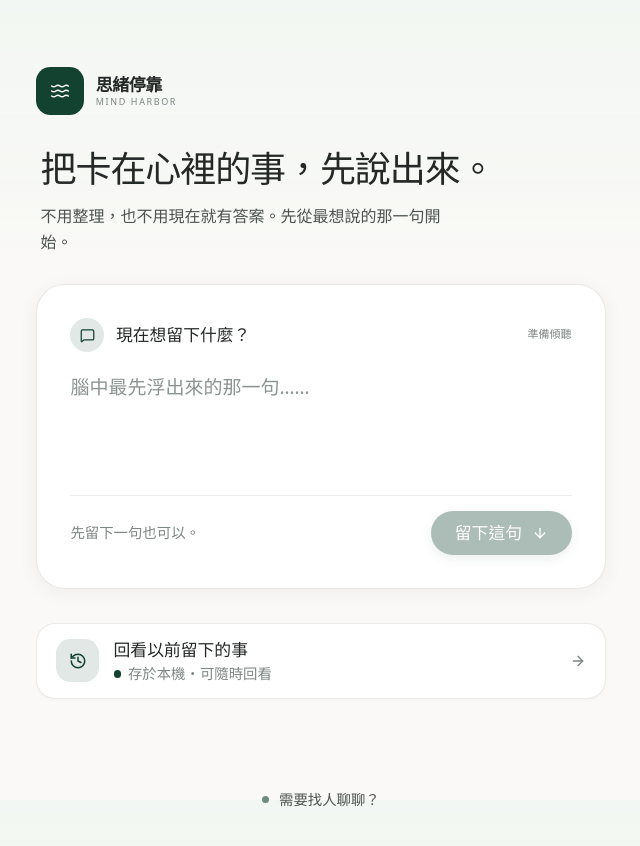
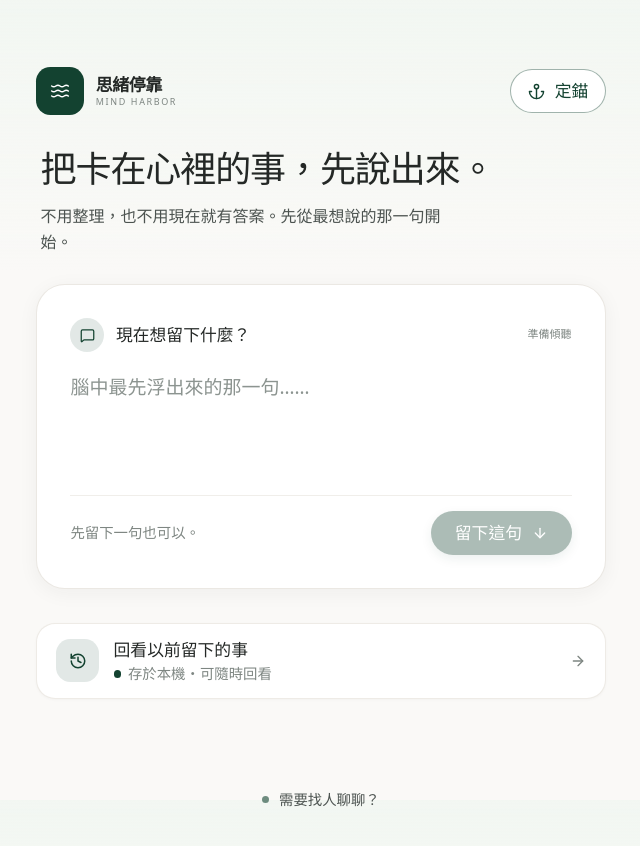
Before and after one commit to q5089877/privateMind, a React (Vite) app: page / in a window 1280 px wide. Shown: the top 846 px of the page, without its empty margins (319-959 px from the left). Built offline with nearby package versions, Linux system fonts and the light colour scheme.

Commit message:
fix: restore anchor control

```diff
--- a/src/App.tsx
+++ b/src/App.tsx
@@ -15,7 +15,7 @@ const App: React.FC = () => {
     if (!flow.ready) return <div className="min-h-[60vh] w-full max-w-[560px] pt-24 text-sm text-ink-muted">正在整理停靠過的片段…</div>;
     switch (flow.state) {
       case 'HOME':
-        return <HomeScreen onStartInput={text => flow.submitText(text)} onReview={flow.openReview} onOpenChat={flow.openChat} />;
+        return <HomeScreen onStartInput={text => flow.submitText(text)} onReview={flow.openReview} onOpenChat={flow.openChat} onRecordAnchorEvent={flow.recordAnchorEvent} />;
       case 'CHAT':
         return <ChatScreen moment={flow.currentMoment} session={flow.currentSession} onLeave={flow.finish} onContinue={text => flow.submitText(text, 'follow_up')} getPresentReply={(m, s, force) => flow.requestPresentReply(m, s || undefined, force)} getExploration={flow.requestExploration} onSaveReply={flow.saveImmediateReply} onBeginLanding={flow.beginLanding} />;
       case 'LAND':
--- a/src/components/HomeScreen.tsx
+++ b/src/components/HomeScreen.tsx
@@ -1,28 +1,67 @@
 import React, { useEffect, useRef, useState } from 'react';
-import { ArrowDown, ArrowRight, Check, History, Loader2, MessageSquare, ShieldCheck, Waves } from 'lucide-react';
+import { Anchor, ArrowDown, ArrowRight, Check, History, Loader2, MessageSquare, ShieldCheck, Waves } from 'lucide-react';
 import { UI_TEXT } from '../config/textConfig';
 import { triggerHaptic } from '../utils/haptics';
 import { CRISIS_RESOURCES, evaluateSafetyRisk, SafetyEvaluation } from '../services/ai/roles/safetyRoute';
-import type { Moment } from '../types';
+import type { DailyAnchorStats, Moment } from '../types';
 
 interface Props {
   onStartInput: (text: string) => Promise<void>;
   onReview: () => void;
   onOpenChat?: () => void;
+  onRecordAnchorEvent?: (type: 'tap' | 'hold', durationMs?: number) => Promise<DailyAnchorStats>;
 }
 
-export const HomeScreen: React.FC<Props> = ({ onStartInput, onReview, onOpenChat }) => {
+export const HomeScreen: React.FC<Props> = ({ onStartInput, onReview, onOpenChat, onRecordAnchorEvent }) => {
   const [input, setInput] = useState('');
 
   const [safetyCheck, setSafetyCheck] = useState<SafetyEvaluation | null>(null);
   const [showCrisisHelp, setShowCrisisHelp] = useState(false);
   const [submittingState, setSubmittingState] = useState<'idle' | 'submitting' | 'settled'>('idle');
+  const [isHolding, setIsHolding] = useState(false);
+  const holdTimerRef = useRef<number | null>(null);
+  const heartbeatTimerRef = useRef<number | null>(null);
+  const pressStartedAtRef = useRef(0);
+  const holdActivatedRef = useRef(false);
 
   const inputRef = useRef<HTMLTextAreaElement>(null);
 
   useEffect(() => {
     inputRef.current?.focus();
+    return () => {
+      if (holdTimerRef.current) window.clearTimeout(holdTimerRef.current);
+      if (heartbeatTimerRef.current) window.clearInterval(heartbeatTimerRef.current);
+    };
   }, []);
+
+  const handleAnchorDown = (event: React.PointerEvent) => {
+    if (event.button !== 0) return;
+    pressStartedAtRef.current = Date.now();
+    holdActivatedRef.current = false;
+    triggerHaptic('unlatch');
+    holdTimerRef.current = window.setTimeout(() => {
+      holdActivatedRef.current = true;
+      setIsHolding(true);
+      triggerHaptic('heartbeat');
+      heartbeatTimerRef.current = window.setInterval(() => triggerHaptic('heartbeat'), 1000);
+    }, 240);
+  };
+
+  const handleAnchorUp = () => {
+    const durationMs = Date.now() - pressStartedAtRef.current;
+    if (holdTimerRef.current) window.clearTimeout(holdTimerRef.current);
+    if (heartbeatTimerRef.current) window.clearInterval(heartbeatTimerRef.current);
+    holdTimerRef.current = null;
+    heartbeatTimerRef.current = null;
+    if (holdActivatedRef.current) {
+      void onRecordAnchorEvent?.('hold', durationMs);
+      triggerHaptic('release');
+    } else {
+      void onRecordAnchorEvent?.('tap');
+    }
+    holdActivatedRef.current = false;
+    setIsHolding(false);
+  };
 
   const beginConversation = async () => {
     const text = input.trim();
@@ -68,6 +107,19 @@ export const HomeScreen: React.FC<Props> = ({ onStartInput, onReview, onOpenChat
             <span className="text-[9px] tracking-[0.18em] text-ink-muted uppercase">{UI_TEXT.home.brandSubtitle}</span>
           </div>
         </div>
+        <button
+          type="button"
+          onPointerDown={handleAnchorDown}
+          onPointerUp={handleAnchorUp}
+          onPointerLeave={handleAnchorUp}
+          onPointerCancel={handleAnchorUp}
+          onContextMenu={event => event.preventDefault()}
+          className={`inline-flex min-h-[44px] items-center gap-2 rounded-full border px-3.5 text-sm font-medium select-none touch-none transition-colors ${isHolding ? 'border-accent bg-accent text-white' : 'border-accent/40 bg-surface text-accent'}`}
+          aria-label="定錨"
+        >
+          <Anchor size={17} />
+          <span>{isHolding ? '定錨中' : '定錨'}</span>
+        </button>
       </header>
 
 
```
